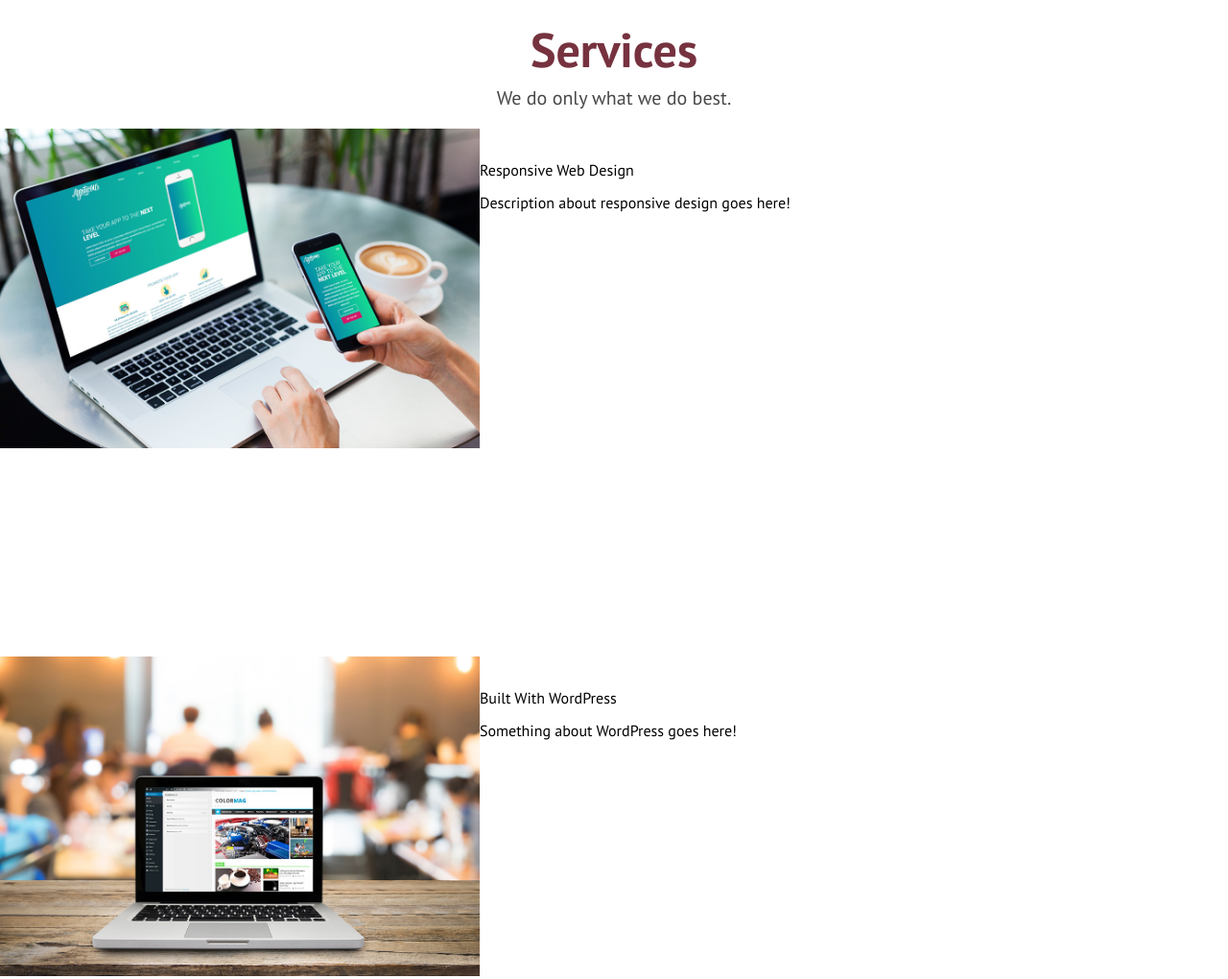
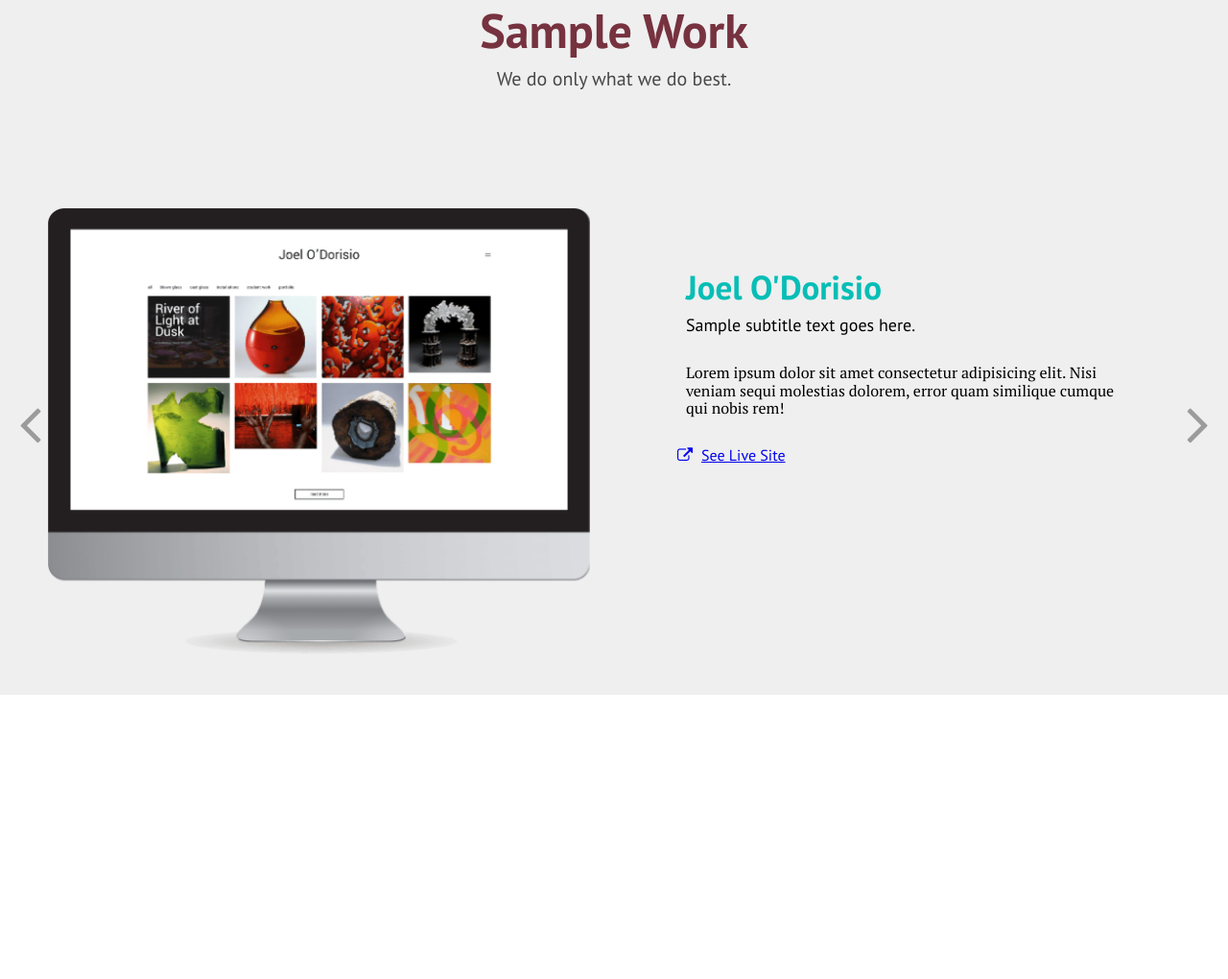
Before and after one commit to andrewmenich/andrewmenich-archive, a website: page index.html in a window 1280 px wide. Shown: the part 867-1887 px from the top of the page at 96% size. After the commit the page ends 1591 px from the top, so only its background shows below. Drawn offline with Linux system fonts and the light colour scheme.

Commit message:
add basic slider functionality in Work Samples section

```diff
--- a/assets/js/main.js
+++ b/assets/js/main.js
@@ -1,15 +1,81 @@
 window.onload = function() {
-    const firstAnimate = document.querySelector(".st0");
-    const logoAnimate = document.querySelector(".st1");
-    const logoSlide = document.querySelector(".logo-svg")
-    const logoLetters = document.querySelector("#logo_name");
+    let firstAnimate = document.querySelector('.st0');
+    let logoAnimate = document.querySelector('.st1');
+    let logoSlide = document.querySelector('.logo-svg')
+    let logoLetters = document.querySelector('#logo_name');
 
     firstAnimate.addEventListener('animationend', function(){
-        logoSlide.style.WebkitTransform = "none";
+        logoSlide.style.WebkitTransform = 'none';
     });
 
     logoAnimate.addEventListener('animationend', function(){
-        logoLetters.classList.remove("hidden");
-        logoLetters.classList.add("logo-name");
+        logoLetters.classList.remove('hidden');
+        logoLetters.classList.add('logo-name');
     });
 }
+
+let slide = document.querySelectorAll('.sample'),
+    leftArrow = document.querySelector('#slide-left'),
+    rightArrow = document.querySelector('#slide-right'),
+    current = 0;
+
+// clear all slides
+function reset() {
+    for(let i = 0; i < slide.length; i++) {
+        slide[i].style.display = 'none';
+    }
+}
+
+// initialize slider
+function startSlide(){
+    reset();
+    slide[0].style.display = 'flex';
+}
+
+// Show Previous
+function slideLeft(){
+    reset();
+    slide[current - 1].style.display = 'flex';
+    current--;
+}
+
+// Show Next
+function slideRight(){
+    reset();
+    slide[current + 1].style.display = 'flex';
+    current++;
+}
+
+// left button functionality
+leftArrow.addEventListener('click', function(){
+    if(current === 0){
+        current = slide.length;
+    }
+    slideLeft();
+});
+
+// right button functionality
+rightArrow.addEventListener('click', function(){
+    if(current === slide.length - 1){
+        current = -1
+    }
+    slideRight();
+});
+
+startSlide();
+
+window.onload = function() {
+    let firstAnimate = document.querySelector('.st0');
+    let logoAnimate = document.querySelector('.st1');
+    let logoSlide = document.querySelector('.logo-svg')
+    let logoLetters = document.querySelector('#logo_name');
+
+    firstAnimate.addEventListener('animationend', function(){
+        logoSlide.style.WebkitTransform = 'none';
+    });
+
+    logoAnimate.addEventListener('animationend', function(){
+        logoLetters.classList.remove('hidden');
+        logoLetters.classList.add('logo-name');
+    });
+}
--- a/index.html
+++ b/index.html
@@ -6,7 +6,9 @@
   <meta http-equiv="X-UA-Compatible" content="ie=edge">
   <title>Title</title>
   <link rel="stylesheet" href="css/main.css">
-  <script src="./assets/js/main.js" type="text/javascript"></script>
+  <link href="https://maxcdn.bootstrapcdn.com/font-awesome/4.7.0/css/font-awesome.min.css" rel="stylesheet" integrity="sha384-wvfXpqpZZVQGK6TAh5PVlGOfQNHSoD2xbE+QkPxCAFlNEevoEH3Sl0sibVcOQVnN" crossorigin="anonymous">
+
+
 </head>
 <body>
 
@@ -80,50 +82,65 @@
     <span class="scroll">Scroll Down</span>
   </header>
 
-  <section class="services">
+  <section class="sample-work">
 
-    <h1 class="text-header">Services</h1>
+    <h1 class="text-header">Sample Work</h1>
     <p class="text-subheader">We do only what we do best.</p>
 
-    <div class="service-container">
+    <div id='slider' class='slide'>
+        <i id="slide-left" class="fa fa-angle-left fa-4x"></i>
 
-      <div class="service">
-        <img src="./img/services/section1.jpg" alt="" width="500px">
+        <div class="sample">
 
-        <div class="service-one">
-          <img src="" alt="" class="service-icon">
-          <p class="service-title">Responsive Web Design</p>
-          <p class="service-description">Description about responsive design goes here!</p>
+          <div class="sample-image image1">
+            <!-- <img src="./img/Mockups/1_Desktop.png" alt=""> -->
+          </div>
+
+          <div class="sample-info">
+            <p class="work-title">Joel O'Dorisio</p>
+            <p class="work-subtitle">Sample subtitle text goes here.</p>
+            <p class="work-description">Lorem ipsum dolor sit amet consectetur adipisicing elit. Nisi veniam sequi molestias dolorem, error quam similique cumque qui nobis rem!</p>
+            <a href="#" class="work-link">See Live Site</a>
+          </div>
+
         </div>
 
-      </div>
+        <div class="sample">
 
-      <div class="service">
-        <img src="./img/services/wordpress.jpg" alt="" width="500px">
+          <div class="sample-image image2">
+            <!-- <img src="./img/Mockups/1_Desktop.png" alt=""> -->
+          </div>
 
-        <div class="service-two">
-          <img src="" alt="" class="service-icon">
-          <p class="service-title">Built With WordPress</p>
-          <p class="service-description">Something about WordPress goes here! </p>
+          <div class="sample-info">
+            <p class="work-title">Cool O'Morosio</p>
+            <p class="work-subtitle">Yabba Dabba Doo Dah</p>
+            <p class="work-description">Lorem ipsum dolor sit amet consectetur adipisicing elit. Nisi veniam sequi molestias dolorem, error quam similique cumque qui nobis rem!</p>
+            <a href="#" class="work-link">See Live Site</a>
+          </div>
+
         </div>
 
-      </div>
+        <div class="sample">
 
-      <div class="service">
-          <img src="./img/services/ecommerce.jpg" alt="" width="500px">
-
-          <div class="service-three">
-            <img src="" alt="" class="service-icon">
-            <p class="service-title">ecommerce</p>
-            <p class="service-description">Have a product to sell? What are you waiting for? Your site could be making you money now!</p>
+          <div class="sample-image image3">
+            <!-- <img src="./img/Mockups/1_Desktop.png" alt=""> -->
           </div>
 
-      </div>
+          <div class="sample-info">
+            <p class="work-title">Band Repair Parts</p>
+            <p class="work-subtitle">ECommerce Store Built with WordPress</p>
+            <p class="work-description">Lorem ipsum dolor sit amet consectetur adipisicing elit. Nisi veniam sequi molestias dolorem, error quam similique cumque qui nobis rem!</p>
+            <a href="#" class="work-link">See Live Site</a>
+          </div>
 
+        </div>
+
+        <i id="slide-right" class="fa fa-angle-right fa-4x"></i>
     </div>
+
   </section>
 
 
-
+<script src="./assets/js/main.js" type="text/javascript"></script>
 </body>
 </html>
--- a/package.json
+++ b/package.json
@@ -21,5 +21,8 @@
     "gulp-autoprefixer": "^4.0.0",
     "gulp-sass": "^3.1.0",
     "gulp-sourcemaps": "^2.6.1"
+  },
+  "dependencies": {
+    "swipejs": "^2.2.10"
   }
 }
--- a/scss/main.scss
+++ b/scss/main.scss
@@ -16,3 +16,7 @@
     max-width: 100%;
     max-height: 100%;
 }
+
+section {
+    padding-top: 6rem;
+}
--- a/scss/modules/_colors.scss
+++ b/scss/modules/_colors.scss
@@ -6,3 +6,4 @@
 $gold: #C09F80;
 $red: #76323F;
 $black: #474747;
+$blue: #06beb6;
--- a/scss/modules/_typography.scss
+++ b/scss/modules/_typography.scss
@@ -19,7 +19,9 @@
 .text-subheader {
     color: $black;
     margin-top: 0;
+    margin-bottom: 8rem;
     font-family: $ff-ss;
     font-size: 2rem;
     text-align: center;
+
 }
--- a/scss/partials/_all.scss
+++ b/scss/partials/_all.scss
@@ -1,3 +1,4 @@
 @import 'base';
 @import 'header';
 @import 'services';
+@import 'sample-work';
--- /dev/null
+++ b/scss/partials/_sample-work.scss
@@ -0,0 +1,111 @@
+.sample-work {
+    background-color: #efefef;
+}
+
+.sample {
+    display: flex;
+    margin: 0 5rem;
+    justify-content: space-between;
+    height: 55rem;
+    overflow: hidden;
+}
+
+.slide {
+    position: relative;
+    background-color: #EFEFEF;
+    height: 55rem;
+}
+
+.fa-angle-left, .fa-angle-right {
+    color: rgba($black, 0.5);
+    position: absolute;
+    top: 50%;
+    margin-top: -4rem;
+    cursor: pointer;
+}
+
+.fa-angle-left {
+    left: 2rem;
+}
+
+.fa-angle-right {
+    right:2rem;
+}
+
+
+.sample-image {
+    flex: 1 1 50%;
+    height: auto;
+    background-size: contain;
+    background-position: center;
+    background-repeat: no-repeat;
+    /* animation shorthand is not used in order to generate random animations via JS. */
+    animation-name: imageRise;
+    animation-duration: 1s;
+    animation-timing-function: cubic-bezier(0, 0, 0.39, 1.26);
+    animation-iteration-count: 1;
+    animation-fill-mode: forwards;
+    z-index: 999;
+    overflow: visible;
+}
+
+.image1 {
+    background-image: url('./../img/Mockups/1_Desktop.png');
+}
+
+.image2 {
+    background-image: url('./../img/Mockups/2_Desktop.png');
+}
+
+.image3 {
+    background-image: url('./../img/Mockups/3_desktop.png');
+}
+
+.sample-info {
+    flex: 2 3 50%;
+    margin-left: 10rem;
+    align-self: flex-start;
+    margin-top: 7rem;
+}
+.work-title {
+    font-family: $ff-ss;
+    font-weight: $fw-bold;
+    font-size: 3.5rem;
+    color: $blue;
+    margin-bottom: 0;
+}
+
+.work-subtitle {
+    font-family: $ff-ss;
+    font-size: 1.8rem;
+    margin-top: 1rem;
+}
+
+.work-description{
+    font-family: $ff-s;
+    margin: 3rem 0;
+    max-width: 55ch;
+}
+
+.work-link {
+    position: relative;
+    margin-left: 1.6rem;
+
+    &:before {
+        content: '';
+        font-family: FontAwesome;
+        position: absolute;
+        bottom: 0; left: -2.5rem;
+    }
+}
+
+@keyframes imageRise {
+    from {
+        opacity: 0;
+        transform: translateY(400px);
+    }
+    to {
+        opacity: 1;
+        transform: translateT(0);
+    }
+}
```
Also changed, not shown: scss/partials/_services.scss (+0 -19 lines), css/main.css, img/Mockups/1_Desktop.png (added), img/Mockups/2_desktop.png (added), img/Mockups/3_desktop.png (added), img/services/ecommerce2.jpg (added), 3 other files.
